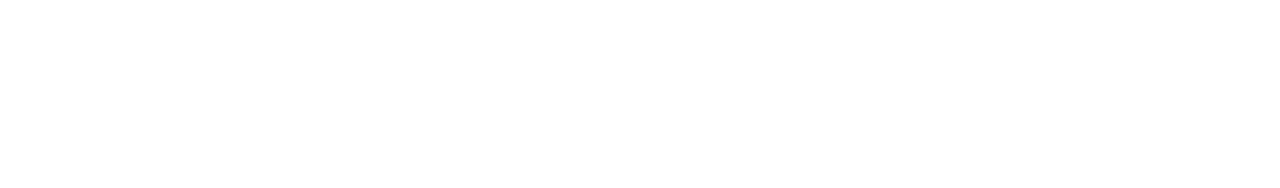
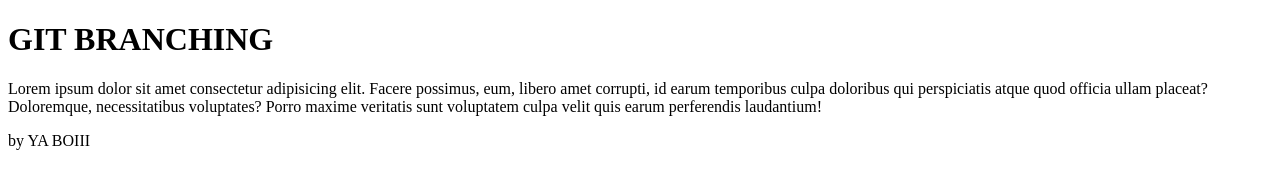
Before and after one commit to andrewdavis00/git-branching, a plain HTML site: page index.html in a window 1280 px wide. Drawn offline with Linux system fonts and the light colour scheme.

Commit message:
adding feature to branch

```diff
--- a/index.html
+++ b/index.html
@@ -7,6 +7,16 @@
   <title>Git branching lesson on test</title>
 </head>
 <body>
+  <header>
+    <h1>GIT BRANCHING</h1>
+  </header>
 
+  <main>
+    <p>Lorem ipsum dolor sit amet consectetur adipisicing elit. Facere possimus, eum, libero amet corrupti, id earum temporibus culpa doloribus qui perspiciatis atque quod officia ullam placeat? Doloremque, necessitatibus voluptates? Porro maxime veritatis sunt voluptatem culpa velit quis earum perferendis laudantium!</p>
+  </main>
+
+  <footer>
+    <p>by YA BOIII</p>
+  </footer>
 </body>
 </html>
```
